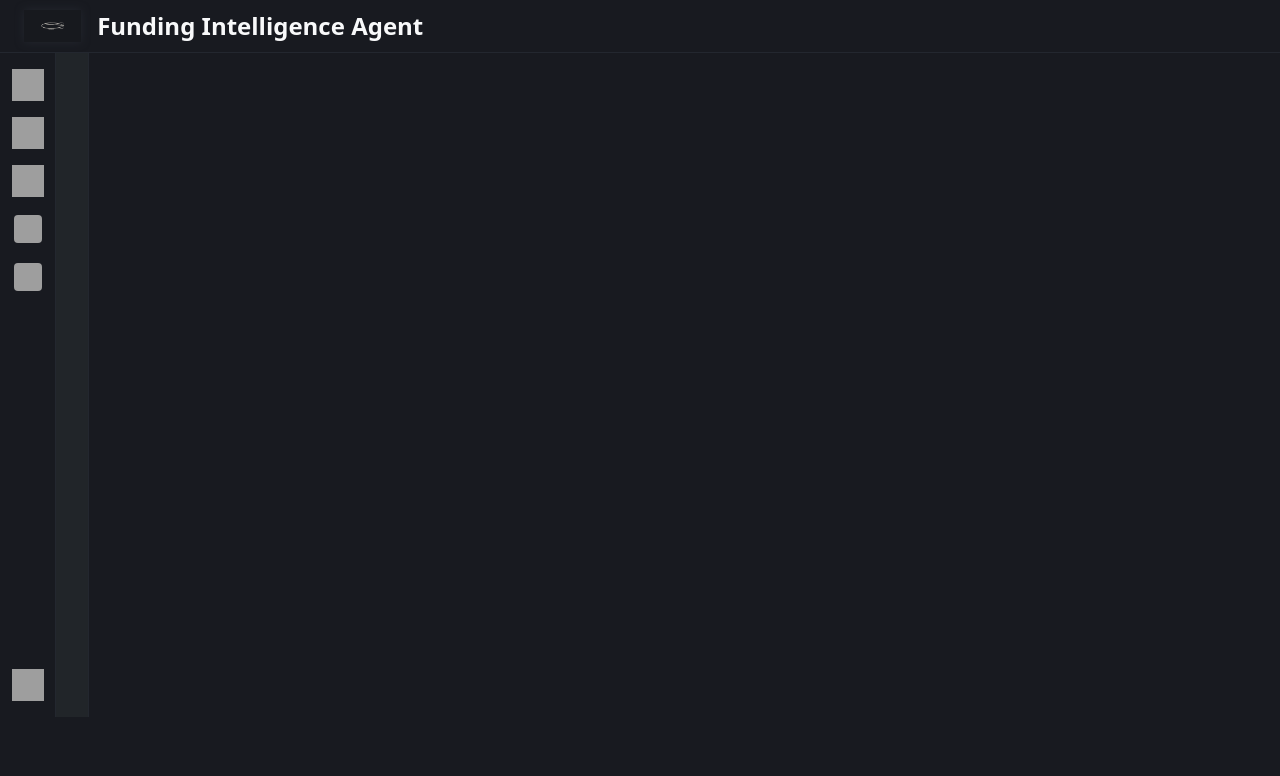
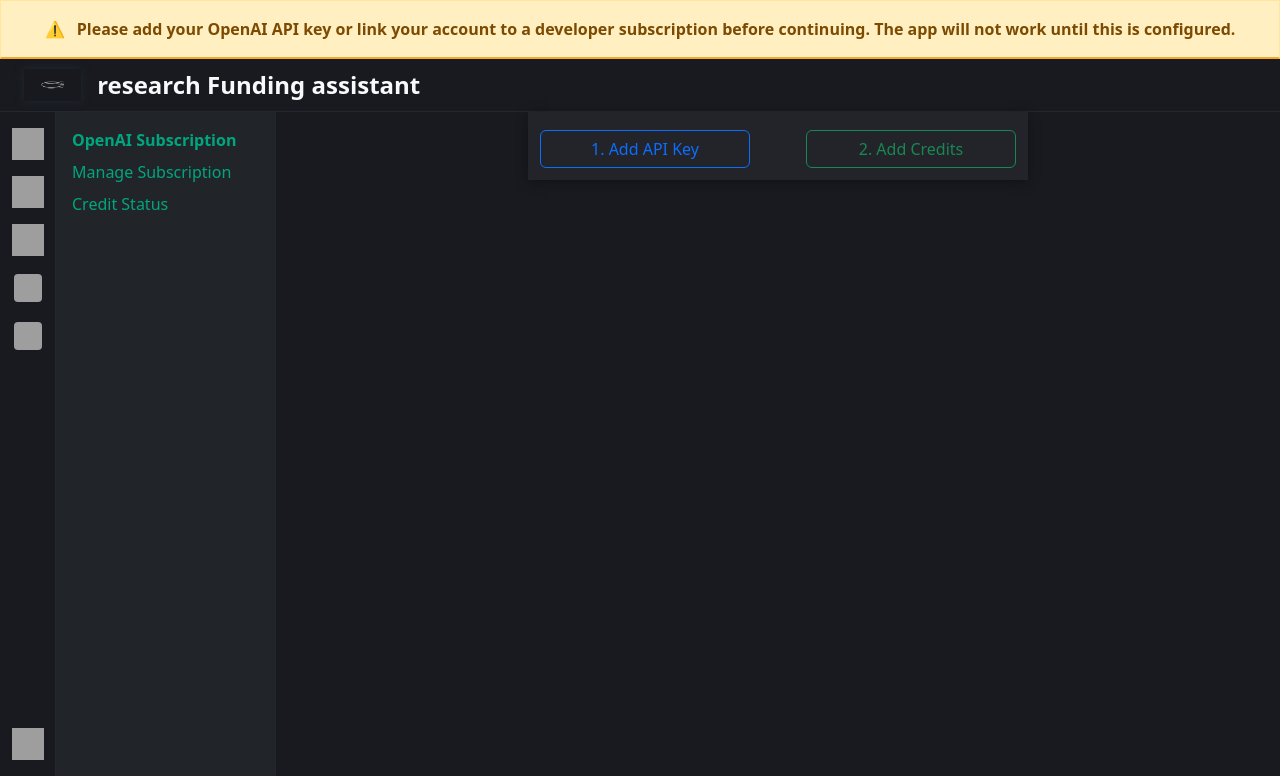
Before and after one commit to mauriciozuleta/funding-research-app, a Django app: page /dashboard/ in a window 1280 px wide. Shown: the part 56-832 px from the top of the page. Before the commit the page ends 773 px from the top, so only its background shows below. Run offline with Django 5.2, Linux system fonts and the light colour scheme; a user stored in the database is signed in; grey boxes are pictures that could not be loaded.

Commit message:
UI: Place OpenAI manage buttons at top of dashboard area, below label

```diff
--- a/core/views.py
+++ b/core/views.py
@@ -42,7 +42,13 @@
             return render(request, 'login.html', {'error': 'Invalid email or password.'})
     return render(request, 'login.html')
 def dashboard(request):
-    return render(request, 'dashboard.html')
+    show_api_banner = False
+    # Example logic: check for API key or developer subscription (customize as needed)
+    if request.user.is_authenticated:
+        # If you add a UserAPIKey model, check for it here
+        # For now, just set to True to always show banner
+        show_api_banner = True
+    return render(request, 'dashboard.html', {'show_api_banner': show_api_banner})
 def signup_intro(request):
     return render(request, 'signup_intro.html')
 
--- a/templates/dashboard.html
+++ b/templates/dashboard.html
@@ -1,11 +1,17 @@
 {% extends 'base.html' %}
 {% load static %}
 {% block content %}
+{% if show_api_banner %}
+<div class="alert alert-warning text-center mb-0" style="border-radius:0; background:#ffefc1; color:#7c4a00; font-weight:600; border-bottom:2px solid #f9a825;">
+  <span class="me-2">⚠️</span>
+  Please add your OpenAI API key or link your account to a developer subscription before continuing. The app will not work until this is configured.
+</div>
+{% endif %}
 <!-- Top bar with logo and label -->
 <div class="d-flex align-items-center justify-content-between px-4 py-2" style="background: #181a20; border-bottom: 1px solid #23272f;">
   <div class="d-flex align-items-center gap-3">
     <img src="{% static 'img/new logo.png' %}" alt="Funding Agent Logo" style="height: 32px; width: auto; object-fit: contain; filter: brightness(0.95) drop-shadow(0 0 4px #23272f);">
-    <span class="fs-4 fw-bold text-light">Funding Intelligence Agent</span>
+    <span class="fs-4 fw-bold text-light">research Funding assistant</span>
   </div>
   <!-- Top bar right section left empty as requested -->
 </div>
@@ -51,7 +57,7 @@
         <!-- OpenAI Subscription options -->
         <div id="openAISubscriptionOptions" style="color: #00a67e; display:none;">
           <div class="mb-2" style="font-weight: bold;">OpenAI Subscription</div>
-          <div class="mt-2" style="cursor:pointer; font-weight: normal;">Manage Subscription</div>
+          <div class="mt-2" id="manageSubscriptionBtn" style="cursor:pointer; font-weight: normal;">Manage Subscription</div>
           <div class="mt-2" style="cursor:pointer; font-weight: normal;">Credit Status</div>
         </div>
         <!-- Add more options sections here for other icons -->
@@ -61,8 +67,24 @@
   <!-- Main Content -->
   <div class="flex-grow-1 d-flex flex-column" id="mainContent" style="background:#181a20; transition: margin-left 0.2s;">
     <!-- Dashboard Workspace -->
-    <div class="flex-grow-1 d-flex justify-content-center align-items-center" id="dashboardWorkspace" style="min-height:400px;">
-      <!-- Content area intentionally left blank -->
+    <div class="flex-grow-1 d-flex flex-column" id="dashboardWorkspace" style="min-height:400px;">
+      <div id="openaiManageButtonsRow" style="display:none; background:#22242a; box-shadow:0 2px 12px #0005; padding: 18px 0 12px 0; justify-content:center; align-items:center; gap:32px; position:relative; z-index:2; width:100%; max-width:500px; margin:0 auto 18px auto;">
+        <div style="max-width:220px; width:100%; margin:0 12px;">
+          <button id="addApiKeyBtn" class="btn btn-outline-primary w-100">1. Add API Key</button>
+        </div>
+        <div style="max-width:220px; width:100%; margin:0 12px;">
+          <button id="addCreditsBtn" class="btn btn-outline-success w-100">2. Add Credits</button>
+        </div>
+      </div>
+      <div class="flex-grow-1 d-flex justify-content-center align-items-center" style="width:100%;">
+        <div id="openaiManagePanelDashboard" style="display:none; width:100%; max-width:400px; background:#22242a; border-radius:12px; box-shadow:0 2px 12px #0005; padding:32px 24px;">
+        <h5 class="mb-3" style="color:#00a67e; font-weight:bold;">Manage OpenAI Subscription</h5>
+        <div id="apiKeyInputPanel" style="display:none; margin-top:16px;">
+          <input type="password" class="form-control mb-2" id="openaiApiKeyInput" placeholder="Enter your OpenAI API key...">
+          <div class="text-info small mb-2">Your API key is encrypted and securely stored. We never share or expose your key to third parties.</div>
+          <button id="saveApiKeyBtn" class="btn btn-outline-primary w-100">Save API Key</button>
+        </div>
+      </div>
     </div>
     <!-- Lower Chat Bar -->
     <!-- Floating Chat Box -->
@@ -106,7 +128,11 @@
     sidebarOptions.style.display = 'none';
     activeSection = null;
   }
+  function iconsEnabled() {
+    return !document.querySelector('.alert-warning');
+  }
   fundingSidebarIcon.onclick = function() {
+    if (!iconsEnabled()) return;
     if (activeSection === 'fundingOptions') {
       hideSidebar();
     } else {
@@ -114,6 +140,7 @@
     }
   };
   folderSidebarIcon.onclick = function() {
+    if (!iconsEnabled()) return;
     if (activeSection === 'folderOptions') {
       hideSidebar();
     } else {
@@ -121,6 +148,7 @@
     }
   };
   userBannerSidebarIcon.onclick = function() {
+    if (!iconsEnabled()) return;
     if (activeSection === 'userBannerOptions') {
       hideSidebar();
     } else {
@@ -129,12 +157,69 @@
   };
   var openAISubscriptionIcon = document.getElementById('openAISubscriptionSidebarIcon');
   openAISubscriptionIcon.onclick = function() {
-    if (activeSection === 'openAISubscriptionOptions') {
-      hideSidebar();
-    } else {
-      showSidebar('openAISubscriptionOptions');
+    showSidebar('openAISubscriptionOptions');
+    setTimeout(attachOpenAIManageListeners, 10);
+    // Show the buttons row by default if banner is present
+    var openaiManageButtonsRow = document.getElementById('openaiManageButtonsRow');
+    var openaiManagePanelDashboard = document.getElementById('openaiManagePanelDashboard');
+    var apiKeyInputPanel = document.getElementById('apiKeyInputPanel');
+    if (document.querySelector('.alert-warning')) {
+      if (openaiManageButtonsRow) openaiManageButtonsRow.style.display = 'flex';
+      if (openaiManagePanelDashboard) openaiManagePanelDashboard.style.display = 'none';
+      if (apiKeyInputPanel) apiKeyInputPanel.style.display = 'none';
     }
   };
+
+  function attachOpenAIManageListeners() {
+    var manageSubscriptionBtn = document.getElementById('manageSubscriptionBtn');
+    var openaiManagePanelDashboard = document.getElementById('openaiManagePanelDashboard');
+    var openaiManageButtonsRow = document.getElementById('openaiManageButtonsRow');
+    var addApiKeyBtn = document.getElementById('addApiKeyBtn');
+    var addCreditsBtn = document.getElementById('addCreditsBtn');
+    var apiKeyInputPanel = document.getElementById('apiKeyInputPanel');
+    if (manageSubscriptionBtn) {
+      manageSubscriptionBtn.onclick = function() {
+        // Show the buttons row below the top bar
+        if (openaiManageButtonsRow) openaiManageButtonsRow.style.display = 'flex';
+        if (openaiManagePanelDashboard) openaiManagePanelDashboard.style.display = 'none';
+        if (apiKeyInputPanel) apiKeyInputPanel.style.display = 'none';
+      };
+    }
+    if (addApiKeyBtn) {
+      addApiKeyBtn.onclick = function() {
+        if (openaiManagePanelDashboard) openaiManagePanelDashboard.style.display = 'block';
+        if (apiKeyInputPanel) apiKeyInputPanel.style.display = 'block';
+      };
+    }
+    if (addCreditsBtn) {
+      addCreditsBtn.onclick = function() {
+        if (openaiManagePanelDashboard) openaiManagePanelDashboard.style.display = 'block';
+        if (apiKeyInputPanel) apiKeyInputPanel.style.display = 'none';
+      };
+    }
+    // Hide the manage panel and buttons row if another sidebar section is opened
+    var sidebarIcons = document.querySelectorAll('.sidebar-icon');
+    sidebarIcons.forEach(function(icon) {
+      icon.addEventListener('click', function(e) {
+        if (icon.id !== 'openAISubscriptionSidebarIcon') {
+          if (openaiManagePanelDashboard) openaiManagePanelDashboard.style.display = 'none';
+          if (openaiManageButtonsRow) openaiManageButtonsRow.style.display = 'none';
+        }
+      });
+    });
+  }
+
+  // If API banner is present, auto-open sidebar with OpenAI subscription options
+  if (document.querySelector('.alert-warning')) {
+    showSidebar('openAISubscriptionOptions');
+    setTimeout(attachOpenAIManageListeners, 10);
+    var openaiManageButtonsRow = document.getElementById('openaiManageButtonsRow');
+    var openaiManagePanelDashboard = document.getElementById('openaiManagePanelDashboard');
+    var apiKeyInputPanel = document.getElementById('apiKeyInputPanel');
+    if (openaiManageButtonsRow) openaiManageButtonsRow.style.display = 'flex';
+    if (openaiManagePanelDashboard) openaiManagePanelDashboard.style.display = 'none';
+    if (apiKeyInputPanel) apiKeyInputPanel.style.display = 'none';
+  }
 
   // Placeholder for chat functionality
   document.getElementById('chatForm').onsubmit = function(e) {
```
